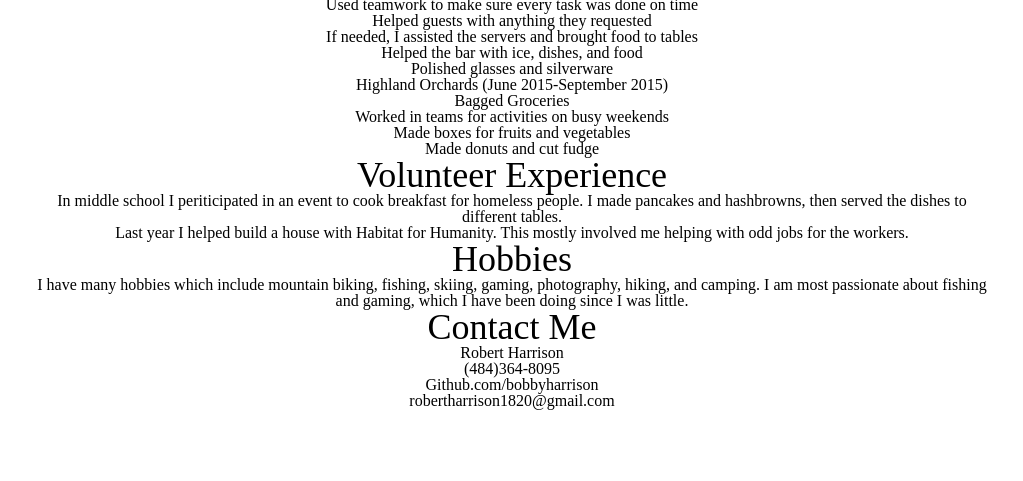
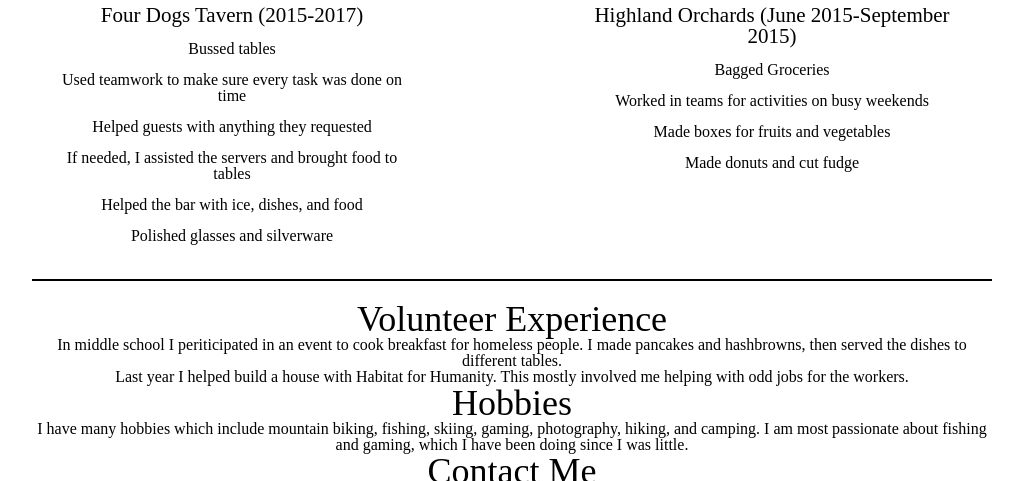
Before and after one commit to bobbyharrison/harrison-resume, a plain HTML site: page index.html in a window 1280 px wide. Shown: the part 767-1248 px from the top of the page, without its empty margins (8-1031 px from the left). Before the commit the page ends 1216 px from the top, so only its background shows below. Drawn offline with Linux system fonts and the light colour scheme.

Commit message:
format for work section

```diff
--- a/index.html
+++ b/index.html
@@ -45,8 +45,9 @@
         </article>
       </section>
       <div class="border"></div>
-    <section>
+    <section class="work">
       <h2> Work Experience </h2>
+      <div class="works">
         <article class="fourdog">
           <h4> Four Dogs Tavern (2015-2017) </h4>
             <ul>
@@ -67,7 +68,9 @@
                     <li> Made donuts and cut fudge </li>
                   </ul>
                 </article>
+            </div>
           </section>
+          <div class="border"></div>
           <section>
             <h2> Volunteer Experience </h2>
               <p> In middle school I periticipated in an event to cook breakfast for homeless people. I made pancakes and hashbrowns, then served the dishes to different tables. </p>
--- a/style.css
+++ b/style.css
@@ -46,6 +46,7 @@ text-align: center;
 h2 {
 font-size: 36px;
 }
+
 /* HEADER */
 .header {
 display: inline;
@@ -91,3 +92,31 @@ margin: 15px;
 .edu {
 margin-top: 15px;
 }
+
+/* WORK */
+h4 {
+font-size: 21px;
+text-align: center;
+}
+.work {
+}
+.fourdog,
+.highland {
+padding-top: 40px;
+display: flex;
+width: 400px;
+flex-direction: column;
+}
+.works {
+display: flex;
+flex-direction: row;
+}
+.highland {
+padding-left: 140px;
+}
+.highland li {
+margin: 15px;
+}
+.fourdog li {
+margin: 15px;
+}
```
